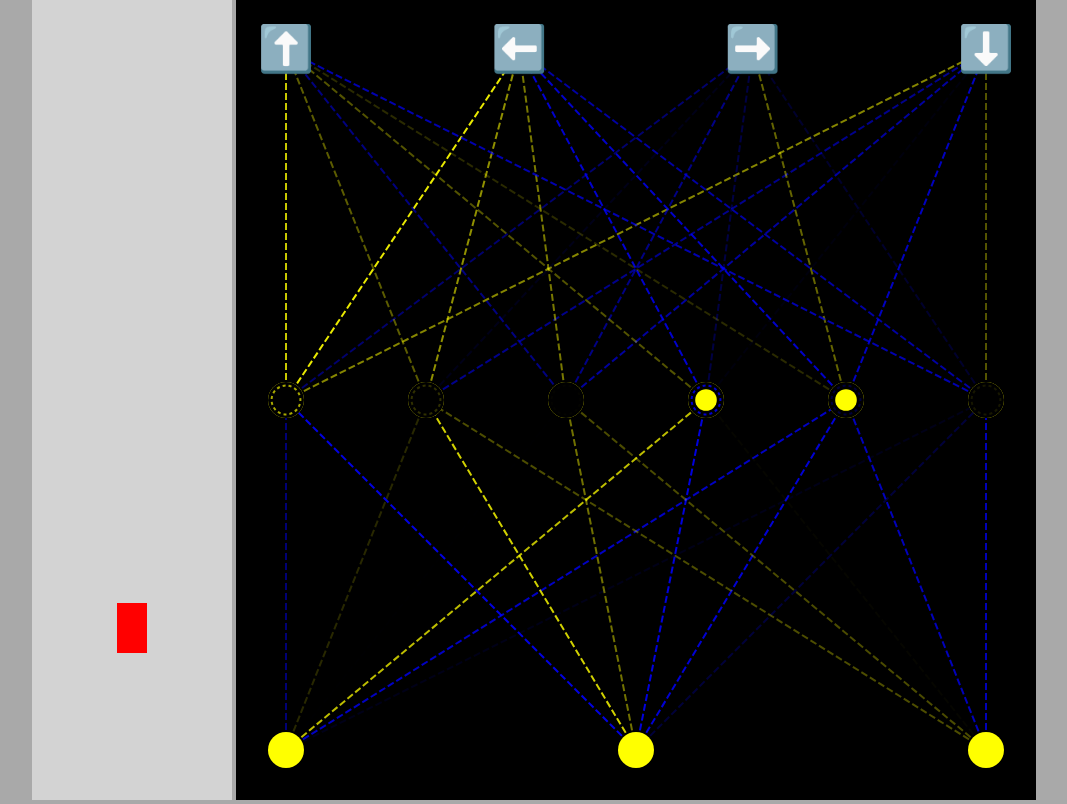
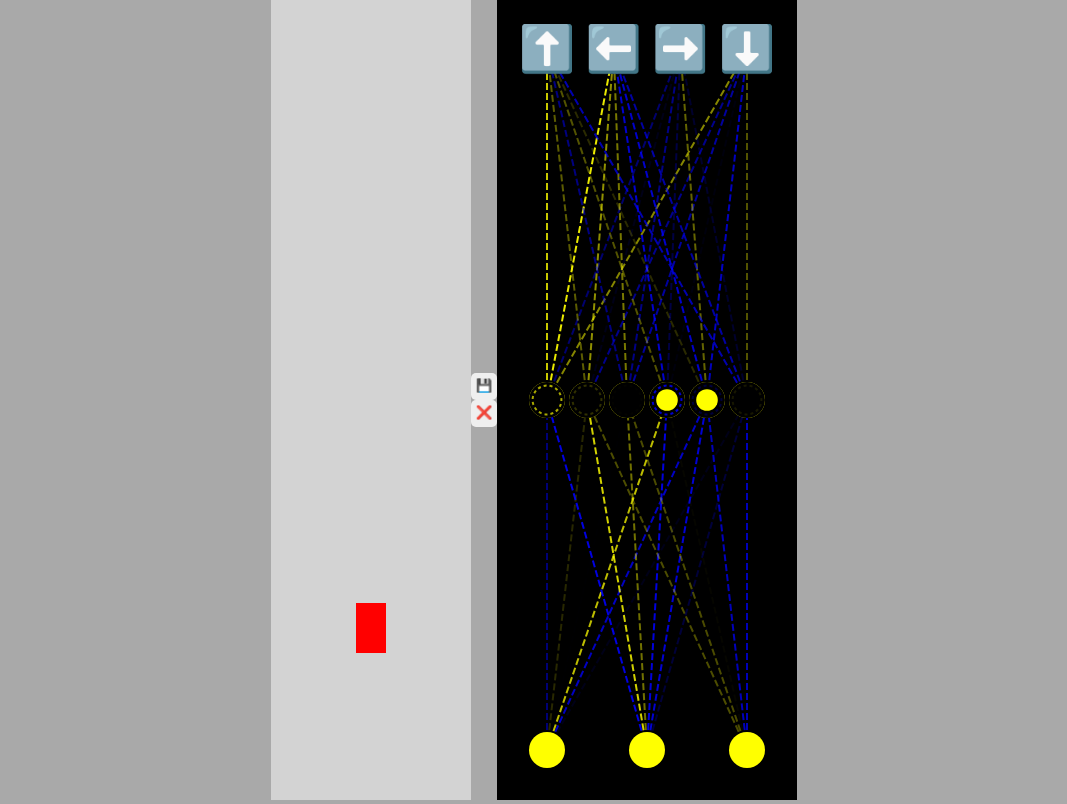
Before and after one commit to Manpreet-01/SD-CAR, a plain HTML site: page index.html in a window 1280 px wide. Shown: the whole page, without its empty margins (106-1173 px from the left). Drawn offline with Linux system fonts and the light colour scheme.

Commit message:
local storage used for store best car

```diff
--- a/index.html
+++ b/index.html
@@ -7,6 +7,10 @@
 	</head>
 	<body>
 		<canvas id="carCanvas"></canvas>
+		<div id="verticalButtons">
+			<button onclick="save()">💾</button>
+			<button onclick="discard()">❌</button>
+		</div>
 		<canvas id="networkCanvas"></canvas>
 
 		<script src="visualizer.js"></script>
@@ -19,5 +23,3 @@
 		<script src="main.js"></script>
 	</body>
 </html>
-
-<!-- 1:54:12 -->
--- a/main.js
+++ b/main.js
@@ -5,7 +5,7 @@ carCanvas.width = 200;
 
 const networkCanvas = document.getElementById("networkCanvas");
 networkCanvas.height = window.innerHeight;
-networkCanvas.width = 800;
+networkCanvas.width = 300;
 
 const carCtx = carCanvas.getContext("2d");
 const networkCtx = networkCanvas.getContext("2d");
@@ -14,6 +14,13 @@ const road = new Road(carCanvas.width/2, carCanvas.width*0.9); //x, width, laneC
 
 const N = 20;
 const cars = generateCars(N);
+let bestCar = cars[0];
+
+if(localStorage.getItem("bestBrain")){
+  bestCar.brain = JSON.parse(
+    localStorage.getItem("bestBrain")
+  );
+}
 
 const traffic = [
   new Car(road.getLaneCenter(1), -100, 30, 50, "DUMMY", 2),
@@ -21,6 +28,18 @@ const traffic = [
 ];
 
 animate();
+
+function save(){
+  localStorage.setItem(
+    "bestBrain",
+    JSON.stringify(bestCar.brain),
+  );
+}
+
+function discard(){
+  localStorage.removeItem("bestBrain");
+}
+
 
 function generateCars(N){
   const cars = [];
@@ -47,7 +66,7 @@ function animate(time){
     cars[i].update(road.borders, traffic);
   }
 
-  const bestCar = cars.find(
+  bestCar = cars.find(
     c=>c.y==Math.min(
       ...cars.map(c=>c.y)
     )
--- a/style.css
+++ b/style.css
@@ -2,7 +2,26 @@ body{
 	margin: 0;
 	background: darkgray;
 	overflow: hidden;
-	text-align: center;
+	display: flex;
+	justify-content: center;
+	align-items: center;
+}
+
+#verticalButtons{
+	display: flex;
+	flex-direction: column;
+}
+
+button{
+	border: none;
+	border-radius: 5px;
+	padding: 5px 5px 7px 5px;
+	maring: 2px;
+	cursor: pointer;
+}
+
+button:hover{
+	background: blue;
 }
 
 #networkCanvas{
```
